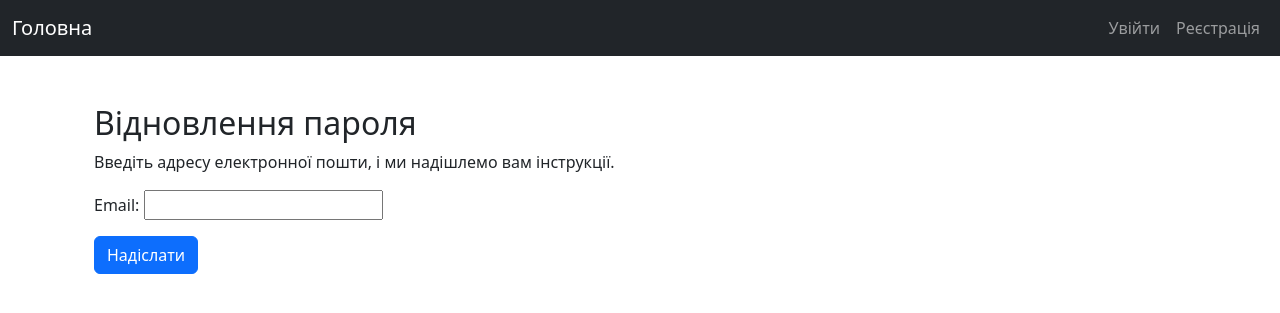
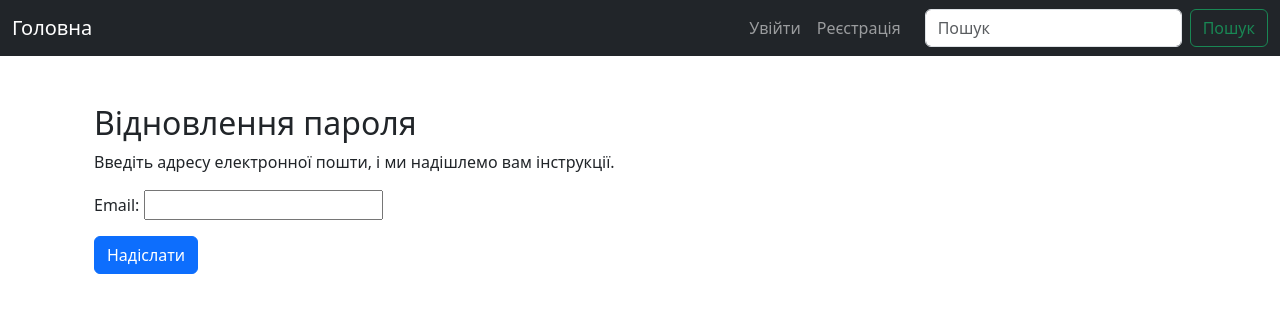
Before and after one commit to SamUra1UA/InteractiveMapTest, a Django app: page /accounts/password-reset/ in a window 1280 px wide. Shown: the top 313 px of the page. Run offline with Django 5.2, Linux system fonts and the light colour scheme.

Commit message:
final commit

```diff
--- a/LocationMap/urls.py
+++ b/LocationMap/urls.py
@@ -16,9 +16,16 @@ Including another URLconf
 """
 from django.contrib import admin
 from django.urls import path, include
+from rest_framework.routers import DefaultRouter
+
 from locations import views
+from locations.views import LocationViewSet
+
+router = DefaultRouter()
+router.register(r'locations', LocationViewSet, basename='location')
 
 urlpatterns = [
+    path('api/', include(router.urls)),
     path('admin/', admin.site.urls),
     path('accounts/', include('accounts.urls')),
     path('locations/', include('locations.urls')),
--- a/locations/urls.py
+++ b/locations/urls.py
@@ -1,17 +1,8 @@
 from django.urls import path, include
-from django.views.generic import TemplateView, RedirectView
-from rest_framework.routers import DefaultRouter
-
 from . import views
-from captcha.fields import CaptchaField
-
-from .views import LocationViewSet
-
-router = DefaultRouter()
-router.register(r'locations', LocationViewSet, basename='location')
+from .views import autocomplete_locations
 
 urlpatterns = [
-    path('api/', include(router.urls)),
     path('map/', views.map_view, name='location-map'),
     path('export/json/', views.export_locations_json, name='export_json'),
     path('export/csv/', views.export_locations_csv, name='export_csv'),
@@ -23,6 +14,6 @@ urlpatterns = [
     path('captcha/', include('captcha.urls')),
     path('<int:pk>/edit/', views.edit_location_view, name='edit-location'),
     path('<int:pk>/delete/', views.delete_location_view, name='delete-location'),
-
+    path('autocomplete/', autocomplete_locations, name='autocomplete'),
 
 ]
--- a/templates/base.html
+++ b/templates/base.html
@@ -14,8 +14,14 @@
 <nav class="navbar navbar-expand-lg navbar-dark bg-dark">
   <div class="container-fluid">
     <a class="navbar-brand" href="/">Головна</a>
-      <div class="collapse navbar-collapse">
-        <ul class="navbar-nav ms-auto">
+
+    <button class="navbar-toggler" type="button" data-bs-toggle="collapse" data-bs-target="#navbarNav"
+      aria-controls="navbarNav" aria-expanded="false" aria-label="Toggle navigation">
+      <span class="navbar-toggler-icon"></span>
+    </button>
+
+    <div class="collapse navbar-collapse" id="navbarNav">
+      <ul class="navbar-nav ms-auto me-3">
         {% if user.is_authenticated %}
           <li class="nav-item">
             <a class="nav-link" href="{% url 'profile' %}">Профіль</a>
@@ -23,7 +29,7 @@
           <li class="nav-item">
             <form method="post" action="{% url 'logout' %}">
               {% csrf_token %}
-                  <button class="nav-link" type="submit">Вийти</button>
+              <button class="nav-link btn btn-link p-0 m-0" type="submit">Вийти</button>
             </form>
           </li>
         {% else %}
@@ -35,9 +41,16 @@
           </li>
         {% endif %}
       </ul>
+
+      <form class="d-flex position-relative" method="get" action="{% url 'location-map' %}">
+          <input class="form-control me-2" type="search" id="searchInput" name="q" placeholder="Пошук" autocomplete="off">
+          <button class="btn btn-outline-success" type="submit">Пошук</button>
+          <div id="autocompleteResults" class="list-group position-absolute w-100" style="z-index: 1000;"></div>
+        </form>
     </div>
   </div>
 </nav>
+
 
   <div class="container mt-4">
     {% if messages %}
@@ -55,6 +68,40 @@
 
   <!-- Bootstrap JS -->
   <script src="https://cdn.jsdelivr.net/npm/bootstrap@5.3.0/dist/js/bootstrap.bundle.min.js"></script>
+    <script>
+        document.addEventListener('DOMContentLoaded', function () {
+    const searchInput = document.getElementById('searchInput');
+    const resultsContainer = document.getElementById('autocompleteResults');
+
+    searchInput.addEventListener('input', function () {
+        const query = searchInput.value;
+        if (query.length < 2) {
+            resultsContainer.innerHTML = '';
+            return;
+        }
+
+        fetch(`/locations/autocomplete/?q=${encodeURIComponent(query)}`)
+            .then(response => response.json())
+            .then(data => {
+                resultsContainer.innerHTML = '';
+                data.results.forEach(item => {
+                    const link = document.createElement('a');
+                    link.href = `/locations/${item.id}/`;  // або твій правильний URL
+                    link.className = 'list-group-item list-group-item-action';
+                    link.textContent = item.name;
+                    resultsContainer.appendChild(link);
+                });
+            });
+    });
+
+    document.addEventListener('click', function(e) {
+        if (!searchInput.contains(e.target)) {
+            resultsContainer.innerHTML = '';
+        }
+    });
+});
+  </script>
+
   {% block extra_js %}{% endblock %}
 </body>
 </html>
```
Also changed, not shown: LocationMap/settings.py (+9 -0 lines), locations/views.py (+12 -2 lines), README.md. Lines whose indentation alone changed are shown as unchanged.
